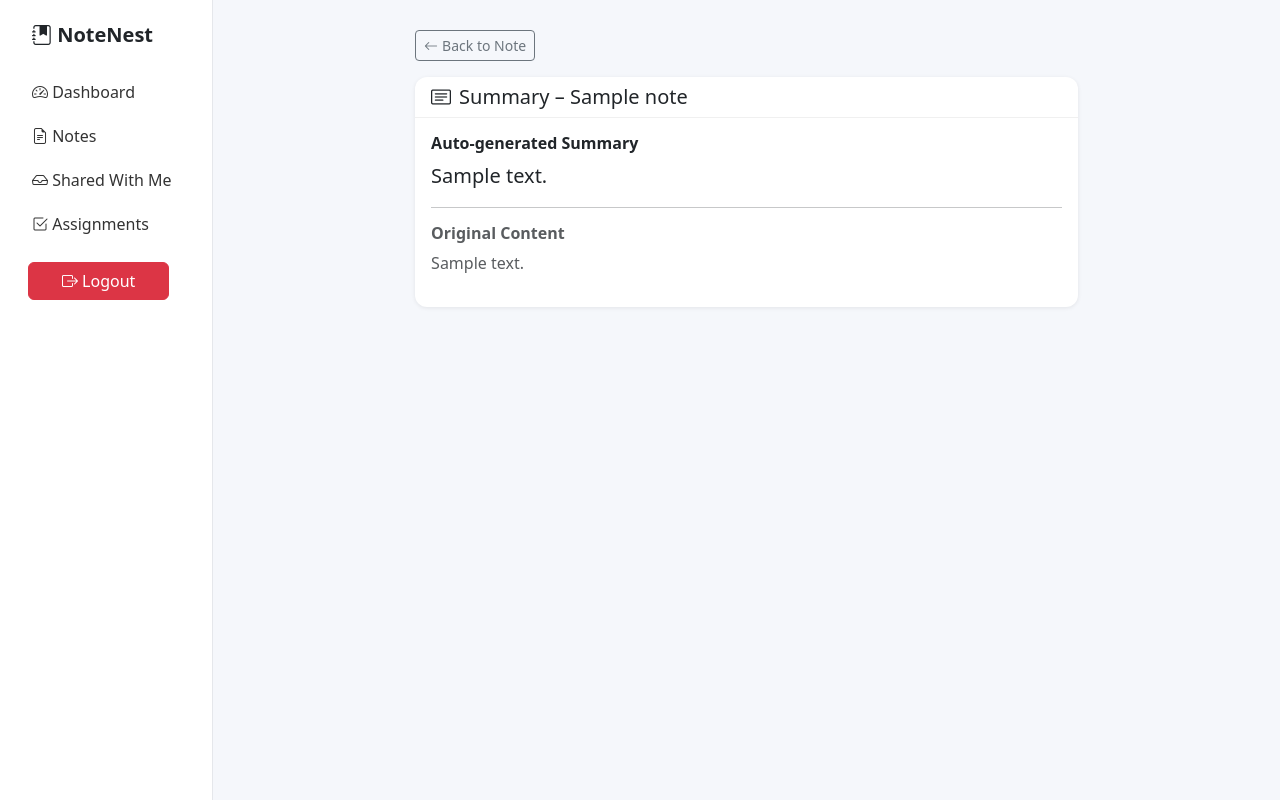
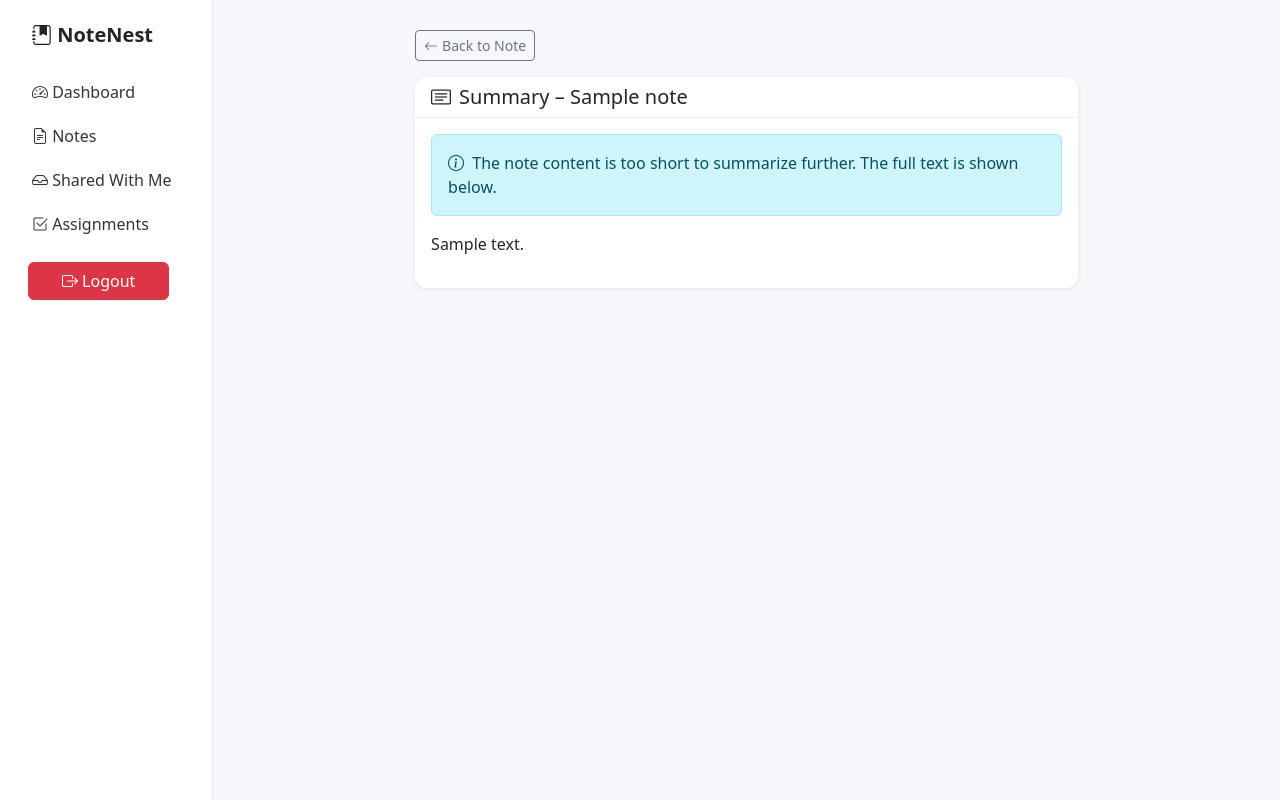
Before and after one commit to Baljeetpb16/Baljeetpb16-notes-manager, a Django app: page /notes/1/summarize/ in a window 1280 px wide. Run offline with Django 5.2, Linux system fonts and the light colour scheme; a user stored in the database is signed in; tables that the repository leaves empty hold one stand-in row (values such as "Sample post"); parts of the project's set-up code (start-up, migrations or seed data) failed here and were passed over.

Commit message:
Add note editing: view, URL, template, and list/detail buttons
Co-authored-by: Baljeetpb16 <187482405+Baljeetpb16@users.noreply.github.com>

```diff
--- a/notes/urls.py
+++ b/notes/urls.py
@@ -10,6 +10,7 @@ urlpatterns = [
     path("shared-with-me/", views.shared_with_me, name="shared_with_me"),
     path("shared/<int:pk>/", views.shared_note_detail, name="shared_note_detail"),
     path("<int:pk>/", views.note_detail, name="detail"),
+    path("<int:pk>/edit/", views.note_edit, name="edit"),
     path("<int:pk>/delete/", views.note_delete, name="delete"),
     path("<int:pk>/summarize/", views.note_summarize, name="summarize"),
     path("<int:pk>/export/<str:fmt>/", views.note_export, name="export"),
--- a/notes/views.py
+++ b/notes/views.py
@@ -79,6 +79,19 @@ def note_detail(request, pk):
 
 
 @login_required
+def note_edit(request, pk):
+    note = get_object_or_404(Note, pk=pk, uploaded_by=request.user)
+    if request.method == "POST":
+        form = NoteForm(request.POST, request.FILES, instance=note)
+        if form.is_valid():
+            form.save()
+            return redirect("notes:detail", pk=note.pk)
+    else:
+        form = NoteForm(instance=note)
+    return render(request, "notes/edit.html", {"form": form, "note": note})
+
+
+@login_required
 def note_delete(request, pk):
     note = get_object_or_404(Note, pk=pk, uploaded_by=request.user)
     if request.method == "POST":
@@ -96,8 +109,19 @@ def note_delete(request, pk):
 @login_required
 def note_summarize(request, pk):
     note = get_object_or_404(Note, pk=pk, uploaded_by=request.user)
-    summary = summarize(note.content) if note.content else ""
-    return render(request, "notes/summarize.html", {"note": note, "summary": summary})
+    summary = ""
+    too_short = False
+    if note.content:
+        summary = summarize(note.content)
+        # If the summarizer returned the full content unchanged, the text is too
+        # short to condense further — surface this to the user.
+        if summary and summary.strip() == note.content.strip():
+            too_short = True
+    return render(
+        request,
+        "notes/summarize.html",
+        {"note": note, "summary": summary, "too_short": too_short},
+    )
 
 
 # ---------------------------------------------------------------------------
--- a/templates/notes/detail.html
+++ b/templates/notes/detail.html
@@ -63,6 +63,9 @@
 
         <hr />
         <div class="d-flex flex-wrap gap-2">
+          <a href="{% url 'notes:edit' note.pk %}" class="btn btn-sm btn-outline-secondary">
+            <i class="bi bi-pencil me-1"></i>Edit
+          </a>
           <a href="{% url 'notes:summarize' note.pk %}" class="btn btn-sm btn-outline-info">
             <i class="bi bi-card-text me-1"></i>Summarize
           </a>
--- a/templates/notes/list.html
+++ b/templates/notes/list.html
@@ -62,6 +62,9 @@
             </td>
             <td class="text-muted small">{{ note.created_at|date:"d M Y" }}</td>
             <td>
+              <a href="{% url 'notes:edit' note.pk %}" class="btn btn-sm btn-outline-secondary me-1">
+                <i class="bi bi-pencil"></i>
+              </a>
               <a href="{% url 'notes:delete' note.pk %}" class="btn btn-sm btn-outline-danger">
                 <i class="bi bi-trash"></i>
               </a>
--- a/templates/notes/summarize.html
+++ b/templates/notes/summarize.html
@@ -12,7 +12,13 @@
       </div>
       <div class="card-body">
         {% if note.content %}
-          {% if summary %}
+          {% if too_short %}
+            <div class="alert alert-info mb-3">
+              <i class="bi bi-info-circle me-1"></i>
+              The note content is too short to summarize further. The full text is shown below.
+            </div>
+            <p class="text-pre-wrap">{{ note.content }}</p>
+          {% elif summary %}
             <h6 class="fw-semibold mb-2">Auto-generated Summary</h6>
             <p class="lead">{{ summary }}</p>
             <hr />
```
Also changed, not shown: notes/tests.py (+49 -0 lines), templates/notes/edit.html (added, +39 -0 lines).
